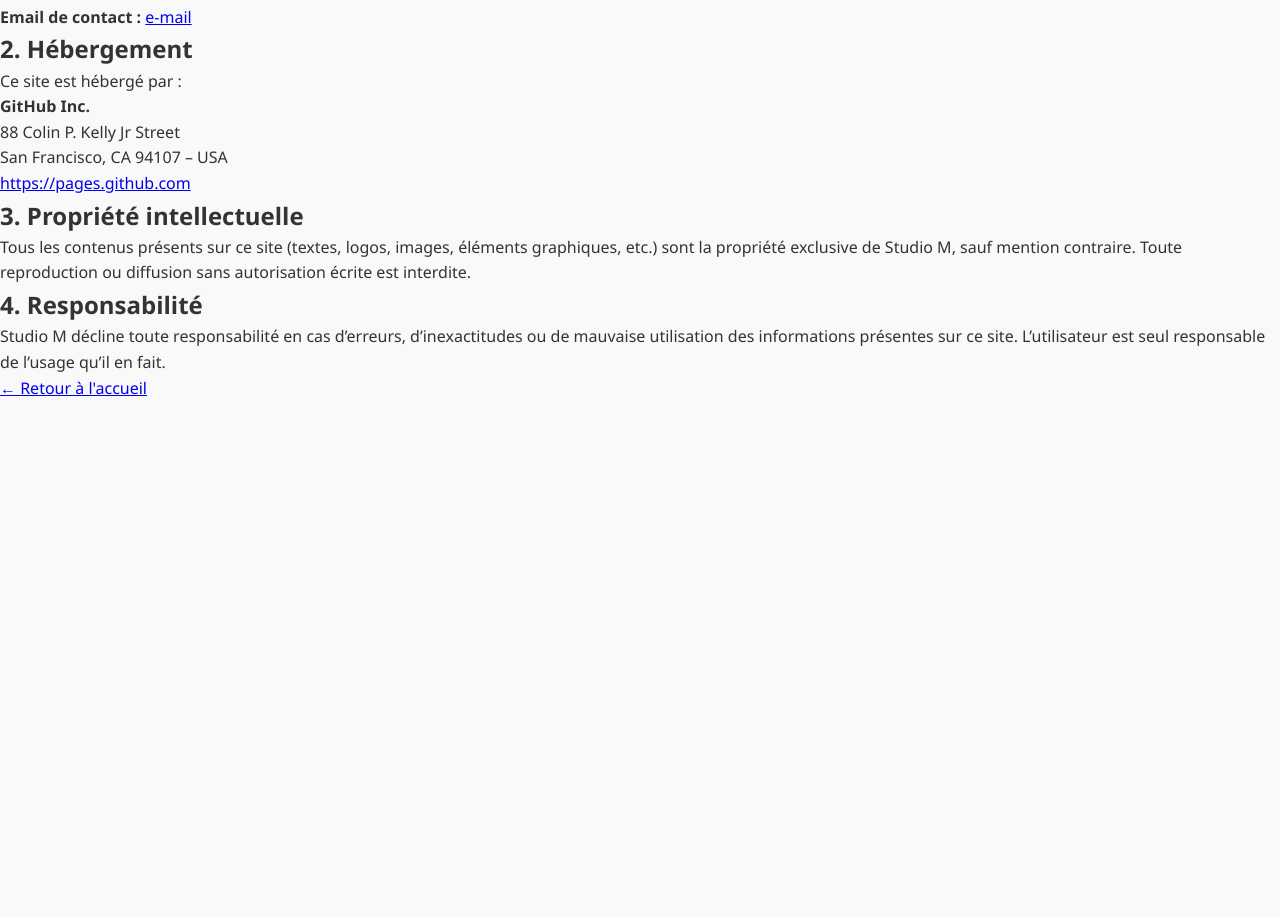
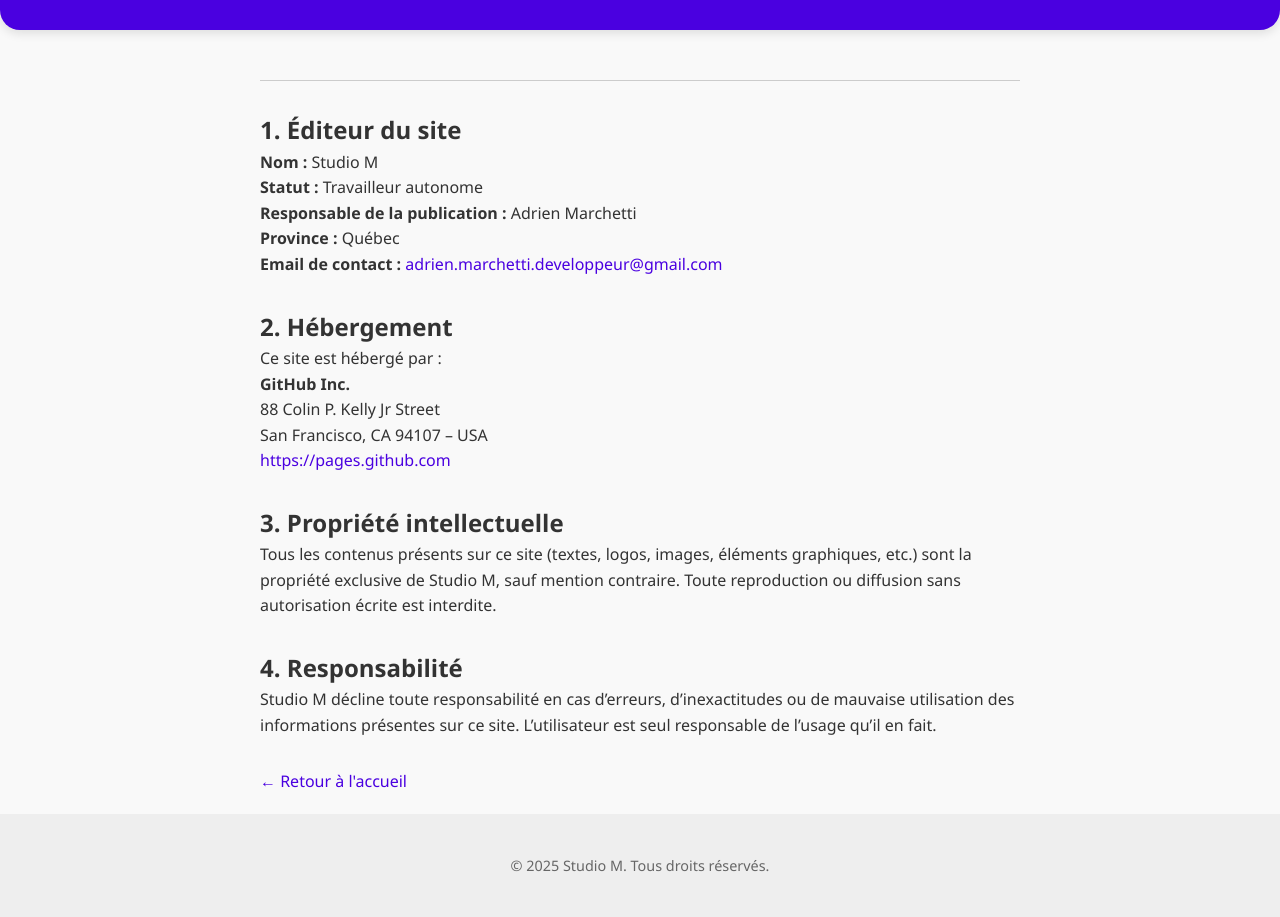
Before and after one commit to AdrienM2b/studio-m, a plain HTML site: page mentions-legales.html in a window 1280 px wide. Shown: the part 215-1132 px from the top of the page. Before the commit the page ends 800 px from the top, so only its background shows below. Drawn offline with Linux system fonts and the light colour scheme.

Commit message:
change style

```diff
--- a/mentions-legales.html
+++ b/mentions-legales.html
@@ -1,46 +1,65 @@
 <!DOCTYPE html>
 <html lang="fr">
 <head>
-  <meta charset="UTF-8">
+  <meta charset="UTF-8" />
+  <meta name="viewport" content="width=device-width, initial-scale=1.0" />
   <title>Mentions Légales – Studio M</title>
   <link rel="stylesheet" href="style.css" />
 </head>
 <body>
+  <header>
+    <div class="container">
+      <h1>Mentions Légales</h1>
+      <p>Ces mentions s’appliquent au site officiel de <strong>Studio M</strong>, destiné à présenter les applications publiées par le développeur.</p>
+    </div>
+  </header>
 
-  <h1>Mentions Légales</h1>
-  <p>Les présentes mentions légales s’appliquent au site officiel de <strong>Studio M</strong>, destiné à fournir des informations sur les applications créées et publiées par le développeur.</p>
-
+  <main class="container cgv-content">
     <hr>
 
+    <section>
       <h2>1. Éditeur du site</h2>
       <p>
         <strong>Nom :</strong> Studio M<br>
         <strong>Statut :</strong> Travailleur autonome<br>
-    <strong>Responsable de la publication :</strong> adrien marchetti<br>
+        <strong>Responsable de la publication :</strong> Adrien Marchetti<br>
         <strong>Province :</strong> Québec<br>
-    <strong>Email de contact :</strong> <a href="mailto:adrien.marchetti.developpeur@gmail.com">e-mail</a>
+        <strong>Email de contact :</strong> <a href="mailto:adrien.marchetti.developpeur@gmail.com">adrien.marchetti.developpeur@gmail.com</a>
       </p>
+    </section>
 
+    <section>
       <h2>2. Hébergement</h2>
       <p>
         Ce site est hébergé par :<br>
         <strong>GitHub Inc.</strong><br>
         88 Colin P. Kelly Jr Street<br>
         San Francisco, CA 94107 – USA<br>
-    <a href="https://pages.github.com">https://pages.github.com</a>
+        <a href="https://pages.github.com" target="_blank">https://pages.github.com</a>
       </p>
+    </section>
 
+    <section>
       <h2>3. Propriété intellectuelle</h2>
       <p>
         Tous les contenus présents sur ce site (textes, logos, images, éléments graphiques, etc.) sont la propriété exclusive de Studio M, sauf mention contraire. Toute reproduction ou diffusion sans autorisation écrite est interdite.
       </p>
+    </section>
 
+    <section>
       <h2>4. Responsabilité</h2>
       <p>
         Studio M décline toute responsabilité en cas d’erreurs, d’inexactitudes ou de mauvaise utilisation des informations présentes sur ce site. L’utilisateur est seul responsable de l’usage qu’il en fait.
       </p>
+    </section>
 
     <p><a href="index.html">← Retour à l'accueil</a></p>
+  </main>
 
+  <footer>
+    <div class="container">
+      <p>&copy; 2025 Studio M. Tous droits réservés.</p>
+    </div>
+  </footer>
 </body>
 </html>
```
Also changed, not shown: confidentialite.html (+28 -1 lines). Lines whose indentation alone changed are shown as unchanged.
